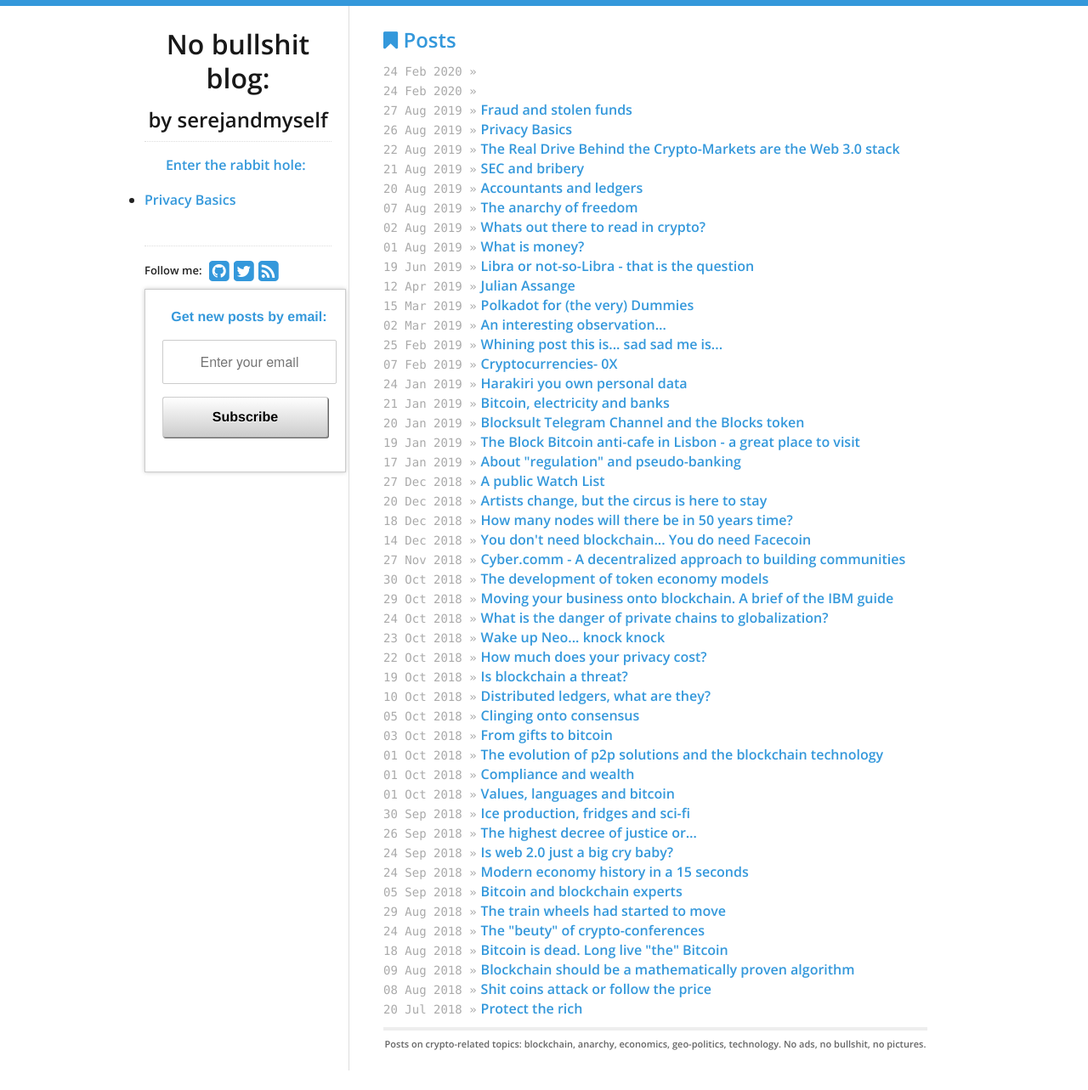
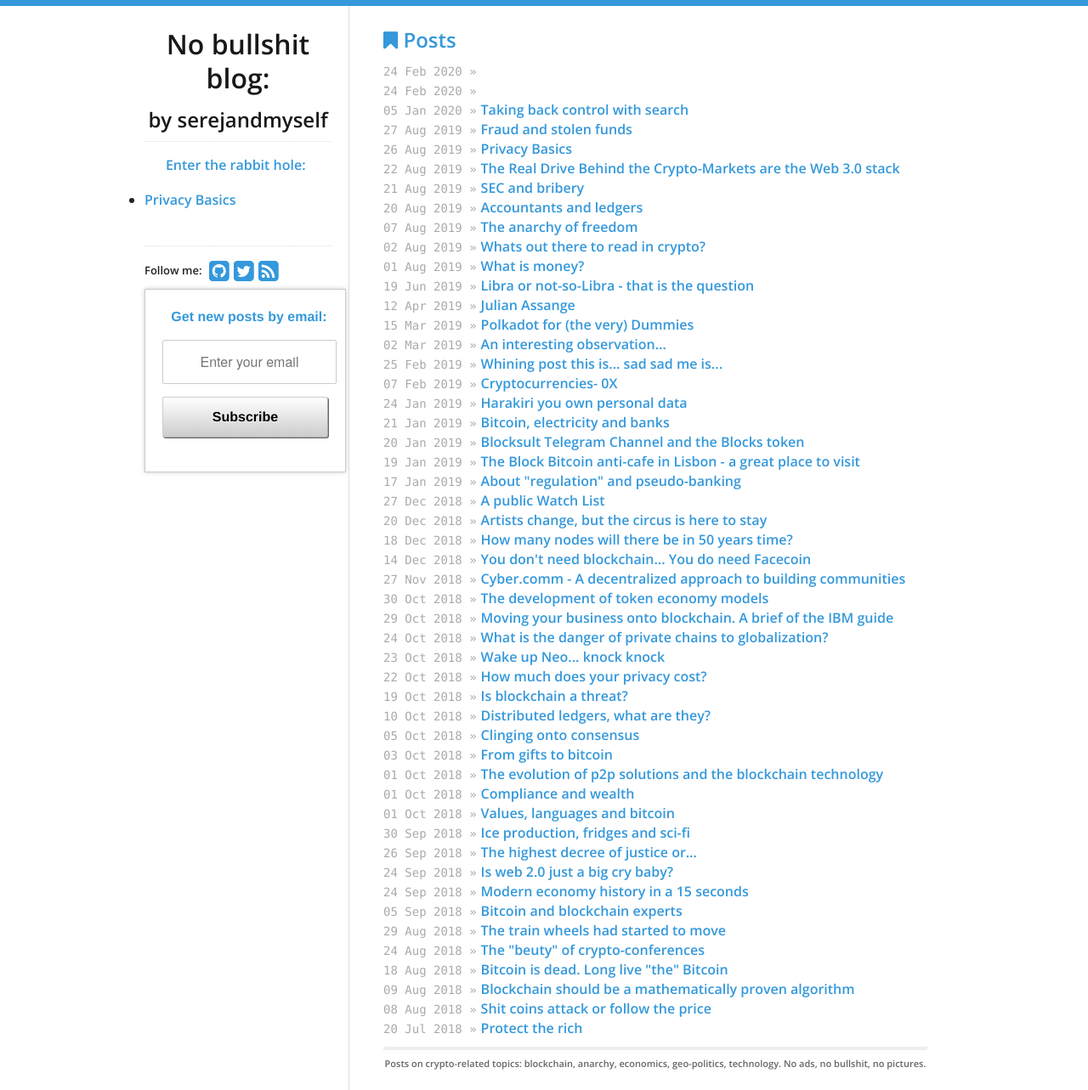
Before and after one commit to serejandmyself/serejandmyself.github.io, a Jekyll site: the page built from index.html, in a window 1280 px wide. Shown: the whole page at 85% size. Built offline with Jekyll 4.4.1, drawn with Linux system fonts in a browser that asks for light colours; before the commit the page ends 1260 px from its top, so only the background shows below that; some of the changed lines change nothing that is shown.

Commit message:
Update and rename 2020-01.05-control.md to 2020-01-05-control.md

```diff
--- a/_posts/2020-01.05-control.md
+++ b/_posts/2020-01-05-control.md
@@ -4,8 +4,6 @@
 categories:
 - blog
 ---
-
-# Taking back control with search
 
 Post-industrialism is heading towards its end. With everyday past and never-ending technological progress, humanity is getting closer and closer to entering the digital age. One of the main questions that remain unanswered is “who will control the matrix?”.
 
```
